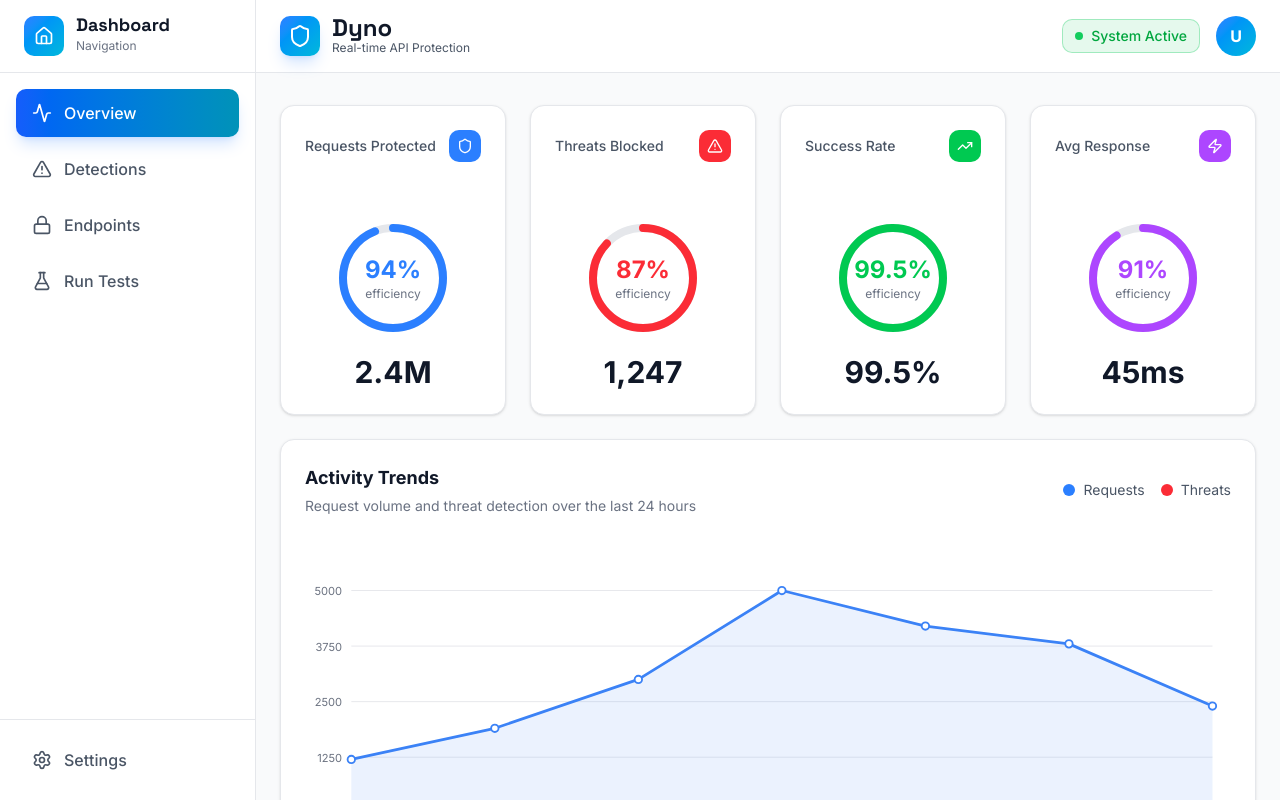
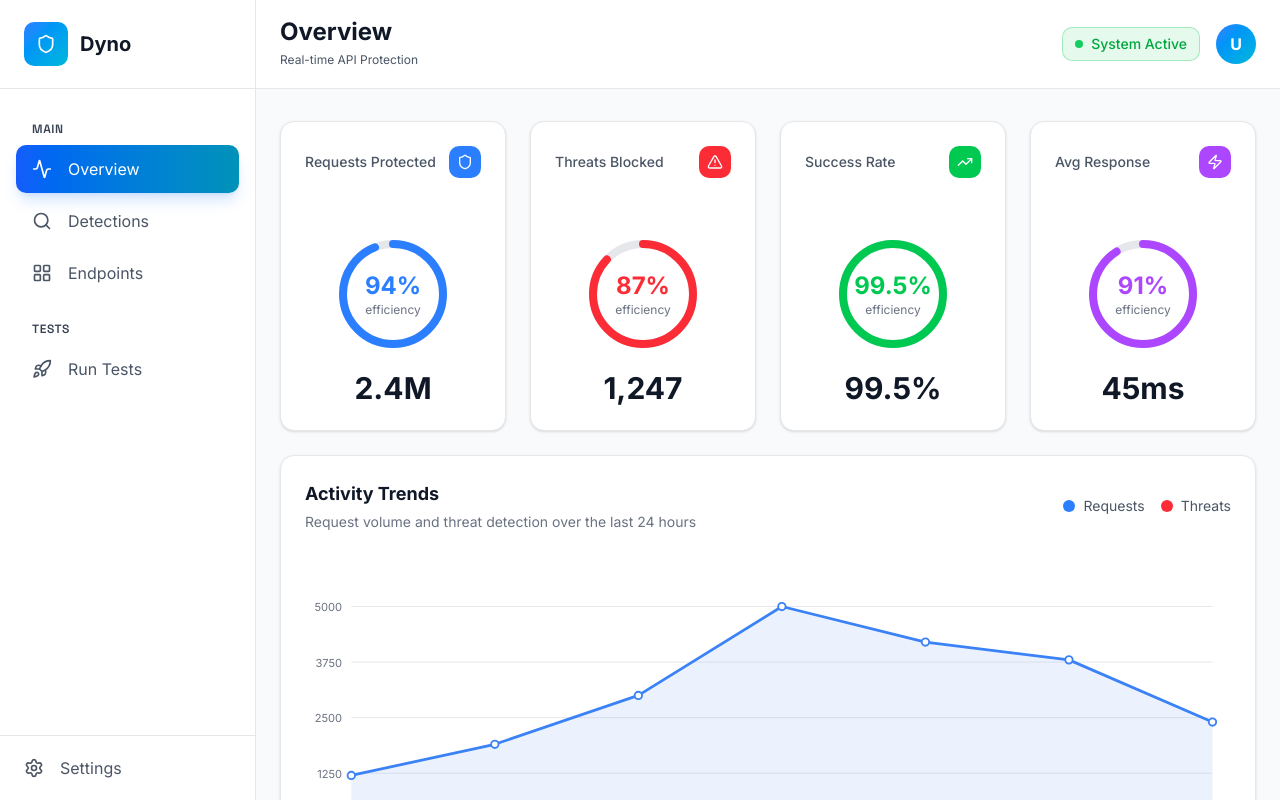
Before and after one commit to kevintsoii/cal-hacks-2025, a React (Vite) app in the folder frontend/: page /dashboard in a window 1280 px wide. Shown: the top 800 px of the page. Built offline with nearby package versions, Linux system fonts and the light colour scheme.

Commit message:
small fixes

```diff
--- a/frontend/src/components/Navbar.tsx
+++ b/frontend/src/components/Navbar.tsx
@@ -1,4 +1,5 @@
-import { Activity, AlertTriangle, Lock, Home, Settings, FlaskConical } from "lucide-react";
+import { Activity, Search, LayoutGrid, Shield, Settings, Rocket } from "lucide-react";
+import { useNavigate } from "react-router-dom";
 
 interface NavbarProps {
   readonly activeTab: "overview" | "detections" | "endpoints" | "run-tests";
@@ -11,38 +12,51 @@ export default function Navbar({
   setActiveTab,
   onSettingsClick,
 }: Readonly<NavbarProps>) {
-  const navItems = [
+  const navigate = useNavigate();
+
+  const mainNavItems = [
     { id: "overview" as const, label: "Overview", icon: Activity },
-    { id: "detections" as const, label: "Detections", icon: AlertTriangle },
-    { id: "endpoints" as const, label: "Endpoints", icon: Lock },
-    { id: "run-tests" as const, label: "Run Tests", icon: FlaskConical },
+    { id: "detections" as const, label: "Detections", icon: Search },
+    { id: "endpoints" as const, label: "Endpoints", icon: LayoutGrid },
+  ];
+
+  const testNavItems = [
+    { id: "run-tests" as const, label: "Run Tests", icon: Rocket },
   ];
 
   return (
     <nav className="w-64 bg-white border-r border-gray-200 fixed left-0 top-0 h-full z-50">
       <div className="flex flex-col h-full">
         {/* Sidebar Header */}
-        <div className="px-6 py-4 border-b border-gray-200">
-          <div className="flex items-start gap-3">
-            <div className="w-10 h-10 bg-gradient-to-br from-blue-500 to-cyan-500 rounded-lg flex items-center justify-center">
-              <Home className="w-5 h-5 text-white" />
+        <div className="px-6 py-[18px] border-b border-gray-200 h-[89px] flex items-center">
+          <button
+            onClick={() => navigate('/')}
+            className="flex items-center gap-3 hover:opacity-80 transition-opacity cursor-pointer"
+          >
+            <div className="w-11 h-11 bg-gradient-to-br from-blue-500 to-cyan-500 rounded-lg flex items-center justify-center">
+              <Shield className="w-5 h-5 text-white" />
             </div>
             <div>
-              <h2 className="text-lg font-bold text-gray-900 leading-none">Dashboard</h2>
-              <p className="text-xs text-gray-500 mt-1">Navigation</p>
+              <h2 className="text-xl font-bold text-gray-900 leading-none" style={{ fontFamily: 'Inter, -apple-system, BlinkMacSystemFont, "Segoe UI", sans-serif' }}>Dyno</h2>
             </div>
-          </div>
+          </button>
         </div>
 
         {/* Navigation Items */}
-        <div className="flex-1 p-4 space-y-2">
-          {navItems.map((item) => {
+        <div className="flex-1 p-4">
+          {/* MAIN Section */}
+          <div className="mb-6 mt-4">
+            <h3 className="px-4 mb-2 text-xs font-semibold text-gray-700 uppercase tracking-wider">
+              Main
+            </h3>
+            <div className="space-y-1">
+              {mainNavItems.map((item) => {
                 const Icon = item.icon;
                 return (
                   <button
                     key={item.id}
                     onClick={() => setActiveTab(item.id)}
-                className={`w-full flex items-center gap-3 px-4 py-3 rounded-lg font-medium transition-all ${
+                    className={`w-full flex items-center gap-4 px-4 py-3 rounded-lg transition-all ${
                       activeTab === item.id
                         ? "bg-gradient-to-r from-blue-600 to-cyan-600 text-white shadow-lg shadow-blue-500/20"
                         : "text-gray-600 hover:bg-gray-100"
@@ -54,12 +68,40 @@ export default function Navbar({
                 );
               })}
             </div>
+          </div>
+
+          {/* TESTS Section */}
+          <div>
+            <h3 className="px-4 mb-2 text-xs font-semibold text-gray-700 uppercase tracking-wider">
+              Tests
+            </h3>
+            <div className="space-y-1">
+              {testNavItems.map((item) => {
+                const Icon = item.icon;
+                return (
+                  <button
+                    key={item.id}
+                    onClick={() => setActiveTab(item.id)}
+                    className={`w-full flex items-center gap-4 px-4 py-3 rounded-lg transition-all ${
+                      activeTab === item.id
+                        ? "bg-gradient-to-r from-blue-600 to-cyan-600 text-white shadow-lg shadow-blue-500/20"
+                        : "text-gray-600 hover:bg-gray-100"
+                    }`}
+                  >
+                    <Icon className="w-5 h-5" />
+                    <span>{item.label}</span>
+                  </button>
+                );
+              })}
+            </div>
+          </div>
+        </div>
 
         {/* Sidebar Footer */}
-        <div className="p-4 border-t border-gray-200">
+        <div className="p-3 border-t border-gray-200">
           <button
             onClick={onSettingsClick}
-            className="w-full flex items-center gap-3 px-4 py-3 rounded-lg text-gray-600 hover:bg-gray-100 font-medium transition-all"
+            className="w-full flex items-center gap-4 px-3 py-2 rounded-lg text-gray-600 hover:bg-gray-100 transition-all"
           >
             <Settings className="w-5 h-5" />
             <span>Settings</span>
--- /dev/null
+++ b/frontend/src/components/StartupNavbar.tsx
@@ -0,0 +1,31 @@
+import { Link } from 'react-router-dom'
+
+export default function Navbar() {
+  return (
+    <nav className="bg-white border-b border-gray-200 fixed top-0 left-0 right-0 z-50">
+      <div className="max-w-7xl mx-auto px-4 sm:px-6 lg:px-8">
+        <div className="flex justify-between items-center h-16">
+          <div className="flex-shrink-0">
+            <Link to="/login" className="text-2xl font-bold text-indigo-600 hover:text-indigo-700 transition-colors">
+              MyStartup
+            </Link>
+          </div>
+          <div className="flex items-center gap-8">
+            <Link
+              to="/login"
+              className="text-gray-700 hover:text-indigo-600 font-medium transition-colors"
+            >
+              Login
+            </Link>
+            <Link
+              to="/search"
+              className="text-gray-700 hover:text-indigo-600 font-medium transition-colors"
+            >
+              Search
+            </Link>
+          </div>
+        </div>
+      </div>
+    </nav>
+  )
+}
--- a/frontend/src/pages/Dashboard.tsx
+++ b/frontend/src/pages/Dashboard.tsx
@@ -1,7 +1,7 @@
 "use client";
 
 import { useState, useEffect } from "react";
-import { Shield, X, AlertCircle, Clock, CheckCircle, Ban, XCircle, Pause } from "lucide-react";
+import { X, AlertCircle, Clock, CheckCircle, Ban, XCircle, Pause, Shield } from "lucide-react";
 import DetectionLog from "@/components/Detection-Log";
 import MetricsOverview from "@/components/Metrics-Overview";
 import EndpointStatus from "@/components/Endpoint-Status";
@@ -34,6 +34,21 @@ export default function Dashboard() {
     "overview" | "detections" | "endpoints" | "run-tests"
   >("overview");
   const [showSettings, setShowSettings] = useState(false);
+
+  const getTabTitle = () => {
+    switch (activeTab) {
+      case "overview":
+        return "Overview";
+      case "detections":
+        return "Detections";
+      case "endpoints":
+        return "Endpoints";
+      case "run-tests":
+        return "Run Tests";
+      default:
+        return "Overview";
+    }
+  };
 
   const [timelineLevels, setTimelineLevels] = useState<MitigationLevel[]>([
     allMitigationLevels[0], // Do Nothing
@@ -149,18 +164,13 @@ export default function Dashboard() {
       <div className="flex-1 ml-64">
         {/* Top Header */}
         <header className="border-b border-gray-200 bg-white fixed top-0 right-0 left-64 z-40">
-          <div className="px-6 py-4">
+          <div className="px-6 py-5">
             <div className="flex items-center justify-between">
-              <div className="flex items-start gap-3">
-                <div className="w-10 h-10 bg-gradient-to-br from-blue-500 to-cyan-500 rounded-lg flex items-center justify-center shadow-lg shadow-blue-500/20">
-                  <Shield className="w-6 h-6 text-white" />
-                </div>
-                <div>
-                  <h1 className="text-2xl font-bold text-gray-900 leading-none">Dyno</h1>
-                  <p className="text-xs text-gray-600">
-                    Real-time API Protection
-                  </p>
-                </div>
+              <div>
+                <h1 className="text-2xl font-bold text-gray-900 leading-none" style={{ fontFamily: 'Inter, -apple-system, BlinkMacSystemFont, "Segoe UI", sans-serif' }}>{getTabTitle()}</h1>
+                <p className="text-xs text-gray-600 mt-2">
+                  Real-time API Protection
+                </p>
               </div>
               <div className="flex items-center gap-4">
                 <div className="flex items-center gap-2 px-3 py-1.5 bg-green-500/10 border border-green-500/30 rounded-lg">
@@ -178,7 +188,7 @@ export default function Dashboard() {
         </header>
 
         {/* Main Content */}
-        <main className="px-6 py-8 mt-[73px]">
+        <main className="px-6 py-8 mt-[89px]">
           {/* Overview Tab */}
           {activeTab === "overview" && (
             <div className="space-y-8">
--- a/frontend/src/pages/Home.tsx
+++ b/frontend/src/pages/Home.tsx
@@ -161,11 +161,11 @@ app.add_middleware(Dyno)`
             </div>
             <div className="flex items-center space-x-4">
               <Button
-                onClick={() => navigate('/login')}
+                onClick={() => navigate('/dashboard')}
                 variant="outline"
                 className="border-gray-600 text-black hover:border-blue-400 hover:text-blue-400 bg-white transition-all duration-300 hover:scale-105 hover:shadow-lg hover:shadow-blue-500/50"
               >
-                Login
+                Dashboard
               </Button>
             </div>
           </div>
--- a/frontend/src/pages/Login.tsx
+++ b/frontend/src/pages/Login.tsx
@@ -1,7 +1,7 @@
 import { useState, useRef } from 'react'
 import { Button } from '@/components/ui/button'
 import { Input } from '@/components/ui/input'
-import Navbar from '@/components/Navbar'
+import StartupNavbar from '@/components/StartupNavbar'
 import ReCAPTCHA from 'react-google-recaptcha'
 
 const RECAPTCHA_SITE_KEY = '6Ldp_vMrAAAAAAftWfJS8c5SuYqzyZP6TpytO6tq'
@@ -71,7 +71,7 @@ export default function Login() {
 
   return (
     <div className="min-h-screen relative overflow-hidden">
-      <Navbar />
+      <StartupNavbar />
 
       {/* Background decorations */}
       <div className="absolute inset-0 -z-10 bg-gradient-to-br from-indigo-50 via-white to-purple-50">
--- a/frontend/src/pages/UserSearch.tsx
+++ b/frontend/src/pages/UserSearch.tsx
@@ -10,7 +10,7 @@ import {
   TableHeader,
   TableRow,
 } from '@/components/ui/table'
-import Navbar from '@/components/Navbar'
+import StartupNavbar from '@/components/StartupNavbar'
 import ReCAPTCHA from 'react-google-recaptcha'
 
 const RECAPTCHA_SITE_KEY = '6Ldp_vMrAAAAAAftWfJS8c5SuYqzyZP6TpytO6tq'
@@ -101,6 +101,7 @@ export default function UserSearch() {
 
   return (
     <div className="min-h-screen relative overflow-hidden">
+      <StartupNavbar />
 
       {/* Background decorations */}
       <div className="absolute inset-0 -z-10 bg-gradient-to-br from-indigo-50 via-white to-purple-50">
```
Also changed, not shown: 1 other file (tests, documents, lock files or other folders). Lines whose indentation alone changed are shown as unchanged.
